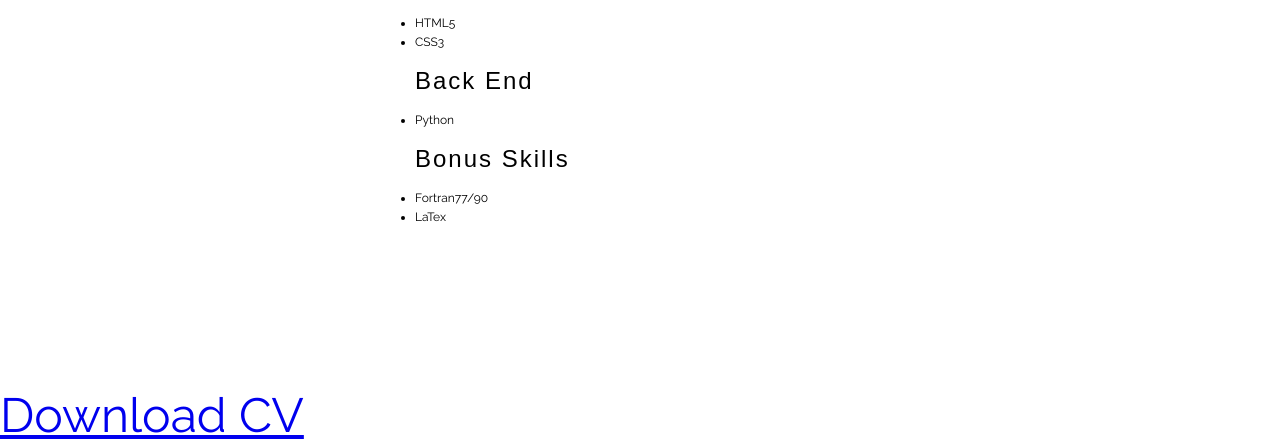
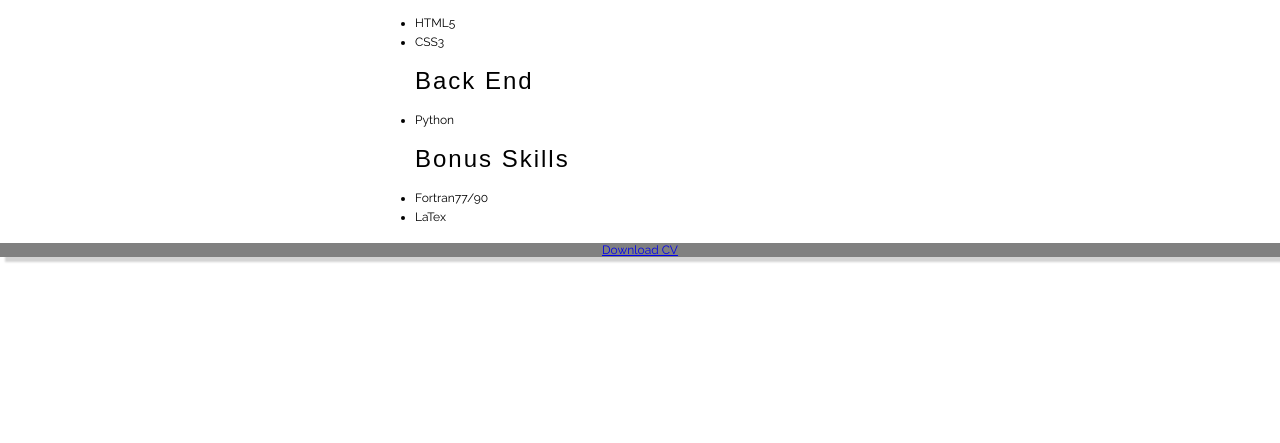
Before and after one commit to LMazouin/lmazouin.github.io, a plain HTML site: page index.html in a window 1280 px wide. Shown: the part 516-959 px from the top of the page. After the commit the page ends 809 px from the top, so only its background shows below. Drawn offline with Linux system fonts and the light colour scheme.

Commit message:
add download button

```diff
--- a/index.html
+++ b/index.html
@@ -66,11 +66,12 @@
                 <li>LaTex</li>
             </ul>
         </section>
+
     </main>
+    <p class="download-cv">
+        <a href="./cv_english_mazouin.pdf" download="cv_laurent_mazouin.pdf">Download CV</a>
+    </p>
     <footer>
-        <a href="cv_english_mazouin.pdf" download="cv_laurent_mazouin.pdf">
-            <p class="download-cv">Download CV</p>
-        </a>
         <section id="contact" class="hidden">
         </section>
     </footer>
--- a/style.css
+++ b/style.css
@@ -93,19 +93,28 @@ section ul li  {
 }
 
 img  {
-    display: block;
-    margin: 0;
+    display: block;    margin: 0;
 }
+
+.download-cv {
+    background-color: grey;
+    box-shadow: 5px 5px 2px lightgrey;
+    text-align: center;
+    font-size: 0.25rem;
+    text-decoration: none;
+    color: white;
+}
+
 
 footer {
     position: relative;
     top: 3rem;
 }
 
-
 .hidden {
     display: none;
 }
+
 
 @media only screen and (max-width: 480px) and (min-width: 320px)  {
 
```
